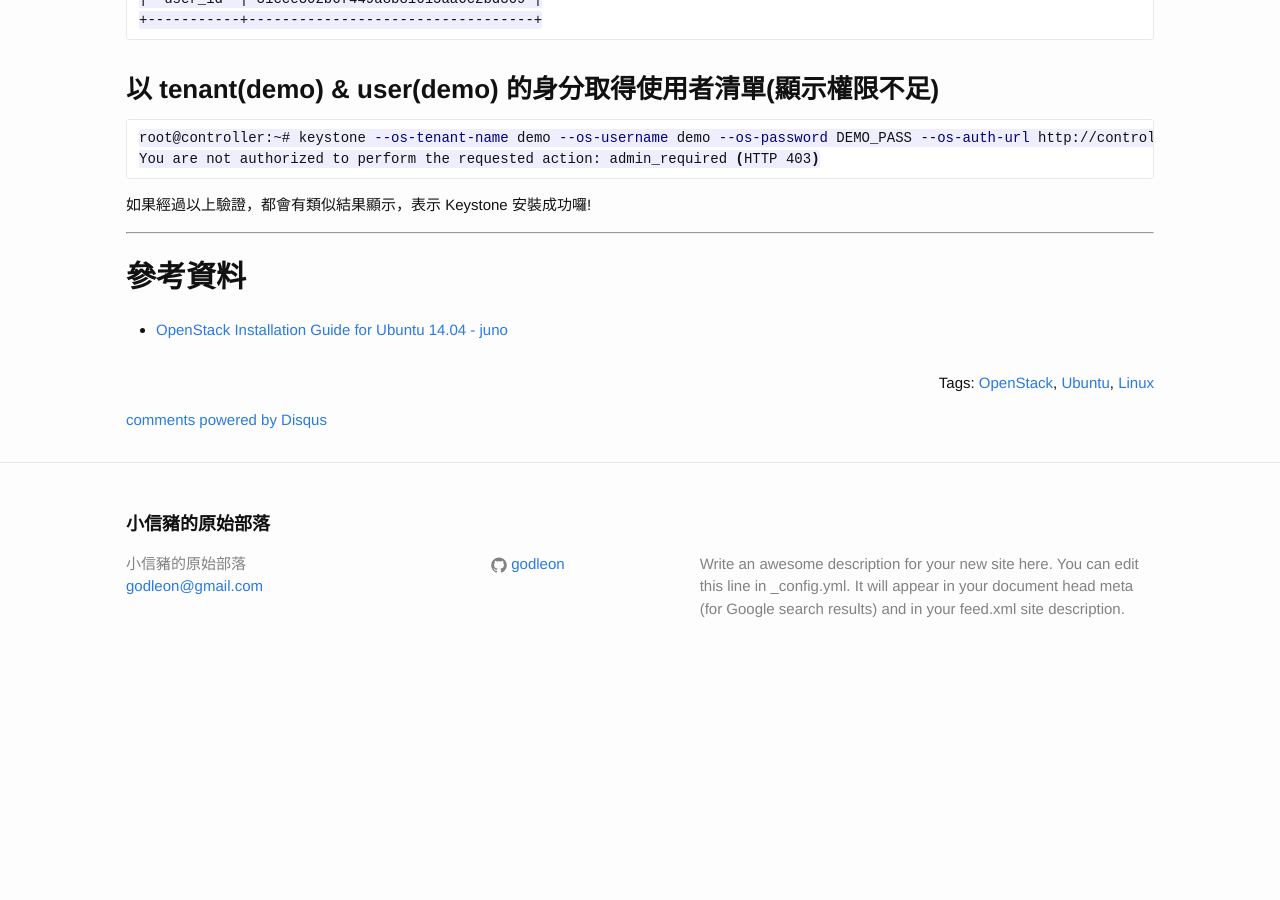
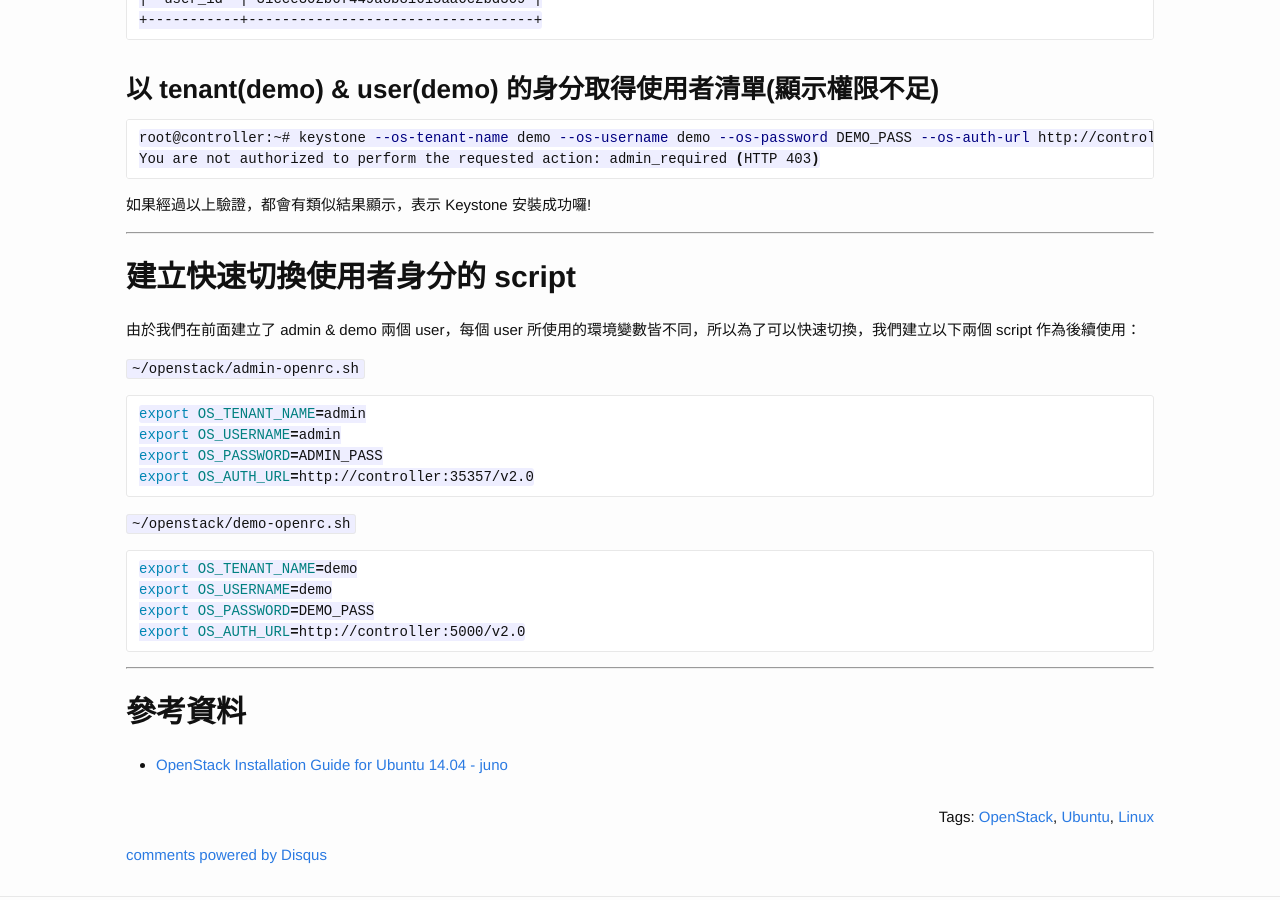
Before and after one commit to casper2048/godleon.github.io, a Jekyll site: the page built from _posts/2015-02-11-install-openstack-juno-in-ubuntu-keystone.md, in a window 1280 px wide and 900 px high, scrolled down 7316 px. Built offline with Jekyll 4.4.1, drawn with Linux system fonts in a browser that asks for light colours; Markdown is read by kramdown in place of the engine named in the settings; comment, search, counter and statistics services are not loaded; before the commit the page ends 7996 px from its top, so only the background shows below that.

Commit message:
add some scripts

````diff
--- a/_posts/2015-02-11-install-openstack-juno-in-ubuntu-keystone.md
+++ b/_posts/2015-02-11-install-openstack-juno-in-ubuntu-keystone.md
@@ -360,6 +360,31 @@
 
 ---------------------------
 
+建立快速切換使用者身分的 script
+===============================
+
+由於我們在前面建立了 admin & demo 兩個 user，每個 user 所使用的環境變數皆不同，所以為了可以快速切換，我們建立以下兩個 script 作為後續使用：
+
+`~/openstack/admin-openrc.sh`
+
+``` bash
+export OS_TENANT_NAME=admin
+export OS_USERNAME=admin
+export OS_PASSWORD=ADMIN_PASS
+export OS_AUTH_URL=http://controller:35357/v2.0
+```
+
+`~/openstack/demo-openrc.sh`
+
+``` bash
+export OS_TENANT_NAME=demo
+export OS_USERNAME=demo
+export OS_PASSWORD=DEMO_PASS
+export OS_AUTH_URL=http://controller:5000/v2.0
+```
+
+---------------------------
+
 參考資料
 ========
 
````
Also changed, not shown: index.html (line endings or trailing spaces).
